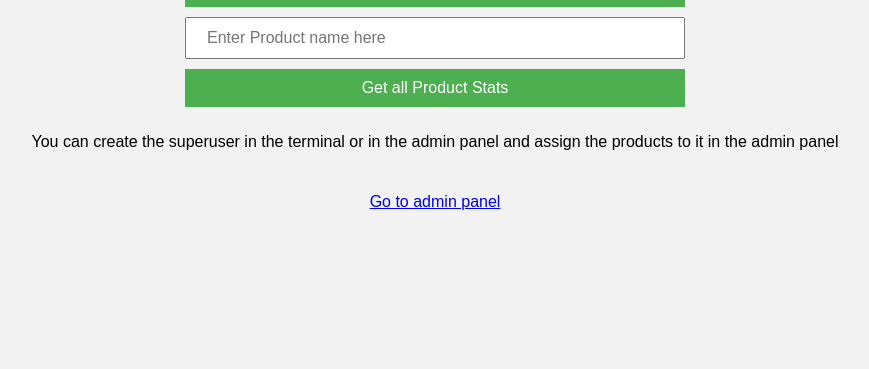
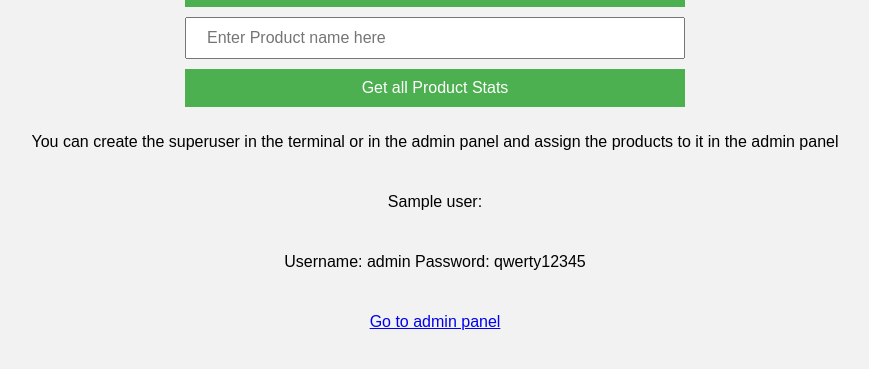
Before and after one commit to NikoNikoIn/tzdjango, a Django app: page /api/ in a window 1280 px wide. Shown: the part 255-624 px from the top of the page, without its empty margins (205-1074 px from the left). Run offline with Django 4.2, Linux system fonts and the light colour scheme.

Commit message:
Added sample user

```diff
--- a/tzdjango/tzmodels/templates/home.html
+++ b/tzdjango/tzmodels/templates/home.html
@@ -85,6 +85,12 @@
             <p>You can create the superuser in the terminal or in the admin panel and assign the products to it in the admin panel</p>
         </li>
         <li>
+            <p>Sample user: </p>
+        </li>
+        <li>
+            <p>Username: admin          Password: qwerty12345</p>
+        </li>
+        <li>
             <p><a href="http://127.0.0.1:8000/admin/login/?next=/admin/" target="_blank">Go to admin panel</a></p>
         </li>
     </ul>
```
